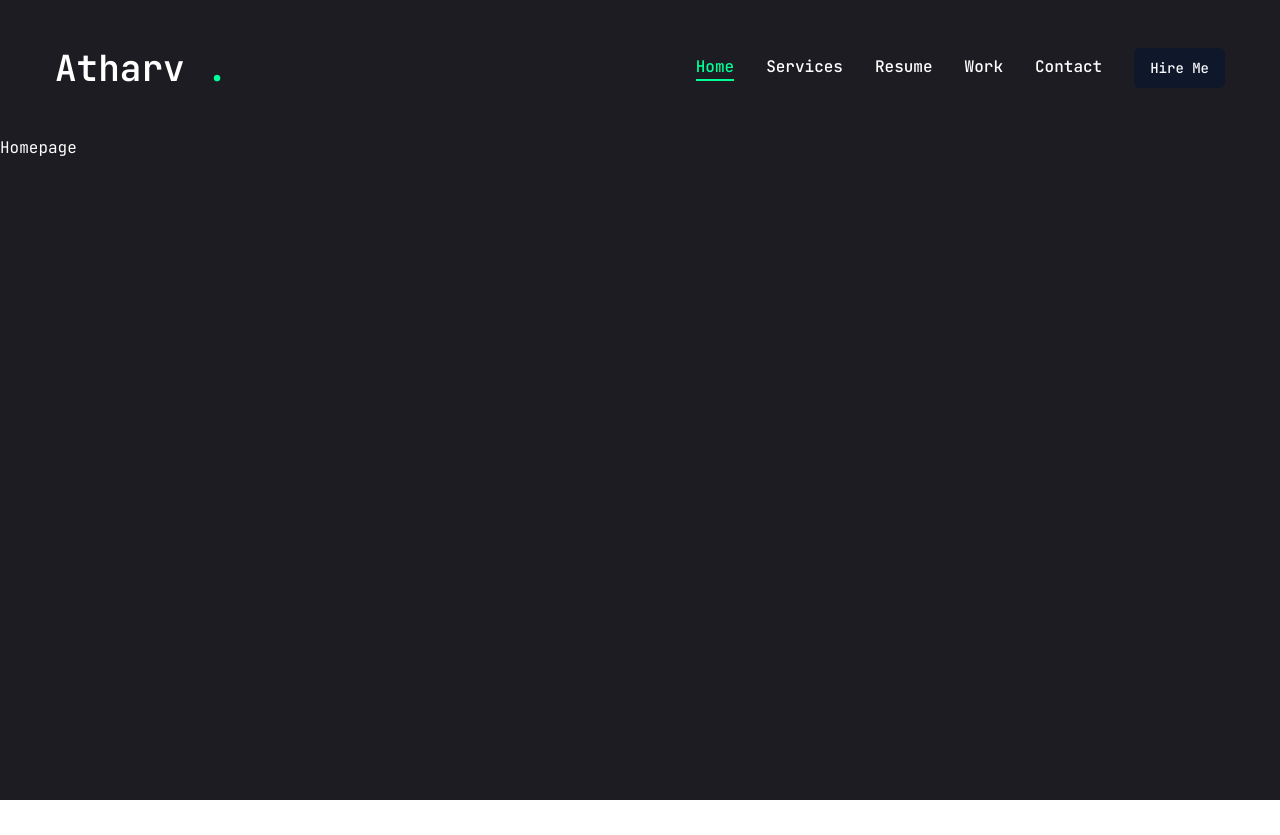
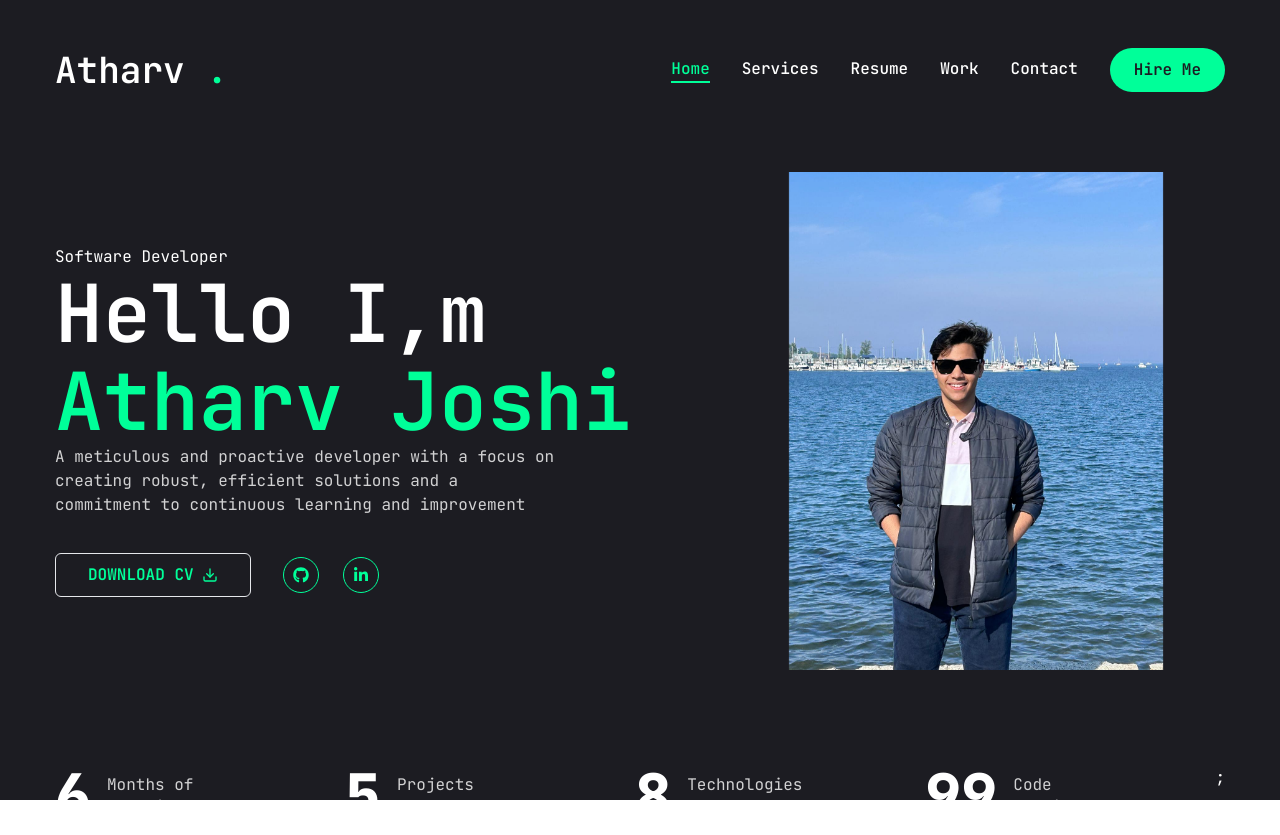
Before and after one commit to joshiatharv1/Portfolio, a Next.js app: page / in a window 1280 px wide. Before the commit the page ends 800 px from the top, so only its background shows below. Built offline with nearby package versions, Linux system fonts and the light colour scheme.

Commit message:
Home page image added and counter feature added

```diff
--- a/app/globals.css
+++ b/app/globals.css
@@ -6,4 +6,14 @@
     body{
         @apply font-primary bg-primary text-white ;
     }
+    .h1{
+        @apply text-[48px] xl:text-[80px] leading-[1.1] font-semibold
+    }
+    .h2{
+        @apply text-[36px] xl:text-[48px] leading-[1.1] font-semibold
+    }
+    .h3 {
+        @apply text-[24px] xl:text-[20px] leading-[1.1] font-semibold
+    }
+
 }
--- a/app/page.jsx
+++ b/app/page.jsx
@@ -1,7 +1,45 @@
-import Image from "next/image";
+import { Button } from '../components/ui/button'
+import React from 'react'
+import {FiDownload} from 'react-icons/fi'
+import  Social  from '../components/Social'
+import  Photo  from '../components/Photo'
+import  Stats  from '../components/Stats'
 
-export default function Home() {
+
+const page = () => {
   return (
-    <main>Homepage</main>
-  );
+    <section className='h-full'>
+      <div className='container mx-auto h-full'>
+        <div className='flex flex-col xl:flex-row items-center justify-between xl:pt-8 xl:pb-24'>
+          <div className='text-center xl:text-left order-2 xl:order-none'>
+            <span>Software Developer</span>
+            <h1 className='h1'>
+              Hello I,m <br /> <span className='text-accent'>Atharv Joshi</span>
+            </h1>
+            <p className='max-w-[500px] mb-9 text-white/80'>
+              A meticulous and proactive developer with a focus on creating robust, efficient solutions and a commitment to continuous learning and improvement
+            </p>
+            <div className='flex flex-col xl:flex-row items-center gap-8'>
+              <Button variant="outline"
+              size="lg"
+              className="uppercase flex items-center gap-2">
+                <span>Download CV</span>
+                <FiDownload className="text:xl"/>
+              </Button>
+              <div className='mb-8 xl:mb-0'>
+                <Social containerStyles="flex gap-6" iconStyles="w-9 h-9 border border-accent rounded-full flex justify-center items-center text-accent
+                text-base hover:bg-accent hover:text-primary hover:transition-all duration-500" />
+              </div>
+            </div>
+          </div>
+          <div className='order-1 xl:order-none mb-8 xl:mb-0'>
+            <Photo />
+          </div>
+        </div>
+      </div>
+      <Stats />
+    </section>
+  )
 }
+
+export default page
--- a/components/MobileNav.jsx
+++ b/components/MobileNav.jsx
@@ -5,10 +5,6 @@ import Link from "next/link"
 import {CiMenuFries} from "react-icons/ci"
 
 const links=[
-    {
-        name:'home',
-        path:'/',
-    },
     {
         name:'home',
         path:'/',
@@ -23,7 +19,7 @@ const links=[
     },
     {
         name:'work',
-        path:'/resume',
+        path:'/work',
     },
     {
         name:'contact',
@@ -40,7 +36,23 @@ const MobileNav = () => {
         <CiMenuFries className="text-{32px} text-accent" />
       </SheetTrigger>
       <SheetContent className="flex flex-col">
-        <div>Logo</div>
+        <div className="mt-32 mb-40 text-center text-2xl ">
+        <Link href='/'>
+        <h1 className="text-4xl font-semibold">
+          Atharv <span className="text-accent">.</span>
+        </h1>
+        </Link>
+        </div>
+        <nav className="flex gap-8 flex-col justify-center items-center ">
+      {links.map((link, index)=>{
+        return(
+            <Link href={link.path} key={index} className={`${link.path === pathname && "text-accent border-b-2 border-accent"}
+            text-xl capitalize hover:text-accent transition-all`}>
+              {link.name}
+            </Link>
+        )
+      })}
+    </nav>
       </SheetContent>
     </Sheet>
   )
--- /dev/null
+++ b/components/Photo.jsx
@@ -0,0 +1,37 @@
+"use client"
+
+import {motion} from "framer-motion"
+import Image from 'next/image'
+const Photo = () => {
+  return (
+    <div className='w-full h-full relative'>
+      <motion.div
+      initial={{opacity:0}}
+      animate={{
+       opacity:1,
+       transition:{delay:2, duration:0.4 , ease:"easeIn"}
+    }}
+    >
+    <motion.div
+      initial={{opacity:0}}
+      animate={{
+       opacity:1,
+       transition:{delay:2.4, duration:0.4 , ease:"easeInOut"}
+    }}
+    >
+        <div className='w-[298px] h-[298px] xl:w-[498px] xl:h-[498px] mix-blend-normal rounded-full'>
+            <Image
+            src='/assets/photo.jpg'
+            priority quality={100}
+            fill alt=''
+            className="object-contain"
+             />
+        </div>
+    </motion.div>
+    </motion.div>
+
+    </div>
+  )
+}
+
+export default Photo
--- /dev/null
+++ b/components/Social.jsx
@@ -0,0 +1,23 @@
+import Link from "next/link"
+import {FaGithub, FaLinkedinIn} from "react-icons/fa"
+
+const socials=[
+  {icon:<FaGithub />, path:"/"},
+  {icon:<FaLinkedinIn />, path:"/"},
+]
+
+const Social = ({containerStyles, iconStyles}) => {
+  return (
+    <div className={containerStyles}>
+      {socials.map((item, index)=>{
+        return(
+        <Link key={index} href={item.path} className={iconStyles}>
+          {item.icon}
+        </Link>
+        )
+      })}
+    </div>
+  )
+}
+
+export default Social
--- /dev/null
+++ b/components/Stats.jsx
@@ -0,0 +1,53 @@
+"use client"
+
+import CountUp from "react-countup"
+
+const stats=[
+    {
+        num:6,
+        text:"Months of Experience"
+    },
+    {
+        num:5,
+        text:"Projects Completed"
+    },
+    {
+        num:8,
+        text:"Technologies Mastered"
+    },
+    {
+        num:100,
+        text:"Code Commits"
+    },
+
+]
+const Stats = () => {
+  return (
+    <section>
+        <div className="container mx-auto">
+            <div className="flex flex-wrap gap-6 max-w-[90vw] mx-auto xl:max-w-none">
+                {stats.map((item, index)=>{
+                return(
+                    <div
+                    className="flex-1 flex gap-4 items-center justify-center xl:justify-start"
+                    key={index}>
+                        <CountUp
+                        end={item.num}
+                        duration={5}
+                        delay={2}
+                        className="text-4xl xl:text-6xl font-extrabold"
+                        />
+                        <p className={`${item.text.length<15 ? "max-w-[100px]": "max-w-[150px]"}
+                            leading-snug text-white/80`}>
+                                {item.text}
+                        </p>
+            </div>
+            );
+        })};
+        </div>
+        </div>
+    </section>
+  )
+}
+
+export default Stats
--- a/components/ui/button.jsx
+++ b/components/ui/button.jsx
@@ -5,25 +5,20 @@ import { cva } from "class-variance-authority";
 import { cn } from "@/lib/utils"
 
 const buttonVariants = cva(
-  "inline-flex items-center justify-center whitespace-nowrap rounded-md text-sm font-medium ring-offset-white transition-colors focus-visible:outline-none focus-visible:ring-2 focus-visible:ring-slate-950 focus-visible:ring-offset-2 disabled:pointer-events-none disabled:opacity-50 dark:ring-offset-slate-950 dark:focus-visible:ring-slate-300",
+  "inline-flex items-center justify-center whitespace-nowrap rounded-full text-base font-semibold ring-offset -white transition-colors",
   {
     variants: {
       variant: {
-        default: "bg-slate-900 text-slate-50 hover:bg-slate-900/90 dark:bg-slate-50 dark:text-slate-900 dark:hover:bg-slate-50/90",
-        destructive:
-          "bg-red-500 text-slate-50 hover:bg-red-500/90 dark:bg-red-900 dark:text-slate-50 dark:hover:bg-red-900/90",
+        default: "bg-accent text-primary hover:bg-accent-hover",
+        primary:  "bg-primary text-white ",
         outline:
-          "border border-slate-200 bg-white hover:bg-slate-100 hover:text-slate-900 dark:border-slate-800 dark:bg-slate-950 dark:hover:bg-slate-800 dark:hover:text-slate-50",
-        secondary:
-          "bg-slate-100 text-slate-900 hover:bg-slate-100/80 dark:bg-slate-800 dark:text-slate-50 dark:hover:bg-slate-800/80",
-        ghost: "hover:bg-slate-100 hover:text-slate-900 dark:hover:bg-slate-800 dark:hover:text-slate-50",
-        link: "text-slate-900 underline-offset-4 hover:underline dark:text-slate-50",
+        "border hover-accent bg-transparent text-accent hover:bg-accent hover:primary-text"
       },
       size: {
-        default: "h-10 px-4 py-2",
-        sm: "h-9 rounded-md px-3",
+        default: "h-[44px] px-6",
+        md: "h-[48px] px-6",
         lg: "h-11 rounded-md px-8",
-        icon: "h-10 w-10",
+        icon: "h-[56px] px-8 text-sm uppercase tracking-[2px]",
       },
     },
     defaultVariants: {
--- a/package.json
+++ b/package.json
@@ -21,6 +21,7 @@
     "lucide-react": "^0.416.0",
     "next": "14.2.5",
     "react": "^18",
+    "react-countup": "^6.5.3",
     "react-dom": "^18",
     "react-icon": "^1.0.0",
     "react-icons": "^5.2.1",
```
Also changed, not shown: public/assets/photo.jpg (added), 1 other file (tests, documents, lock files or other folders).
